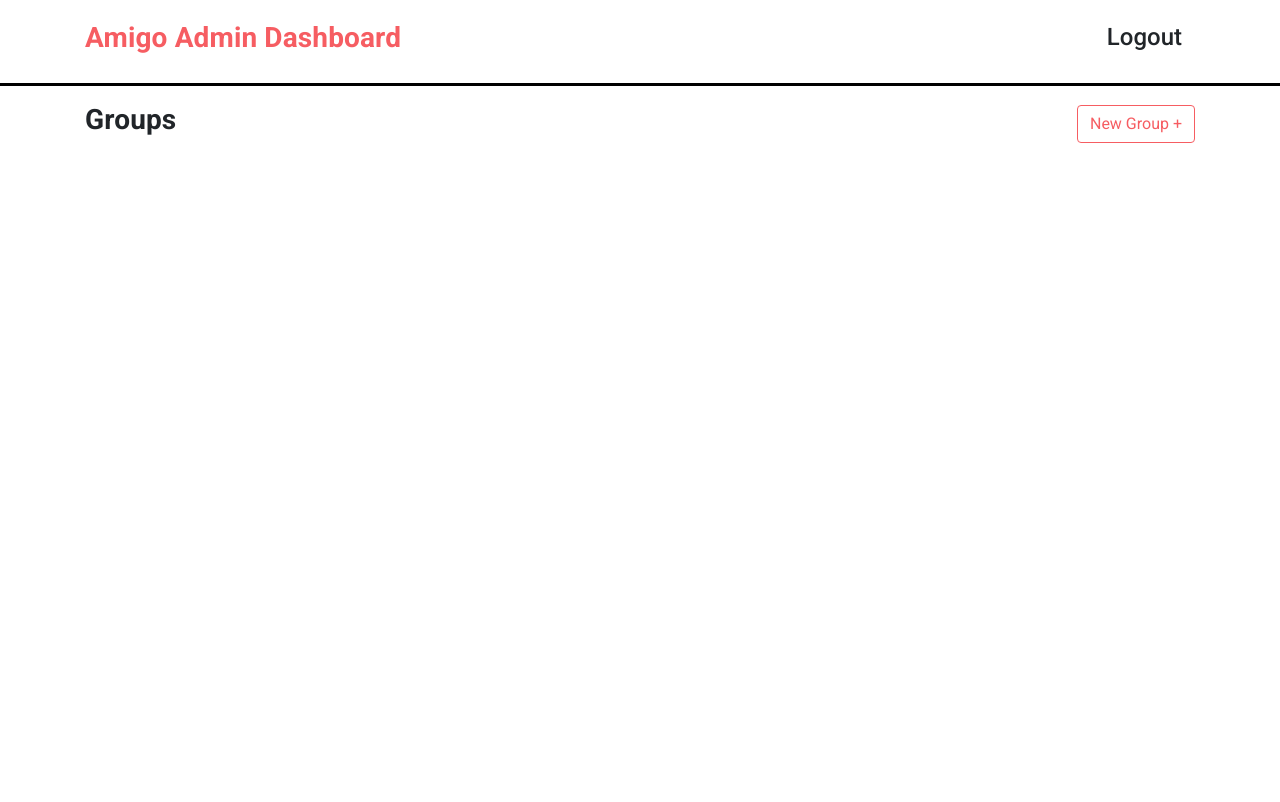
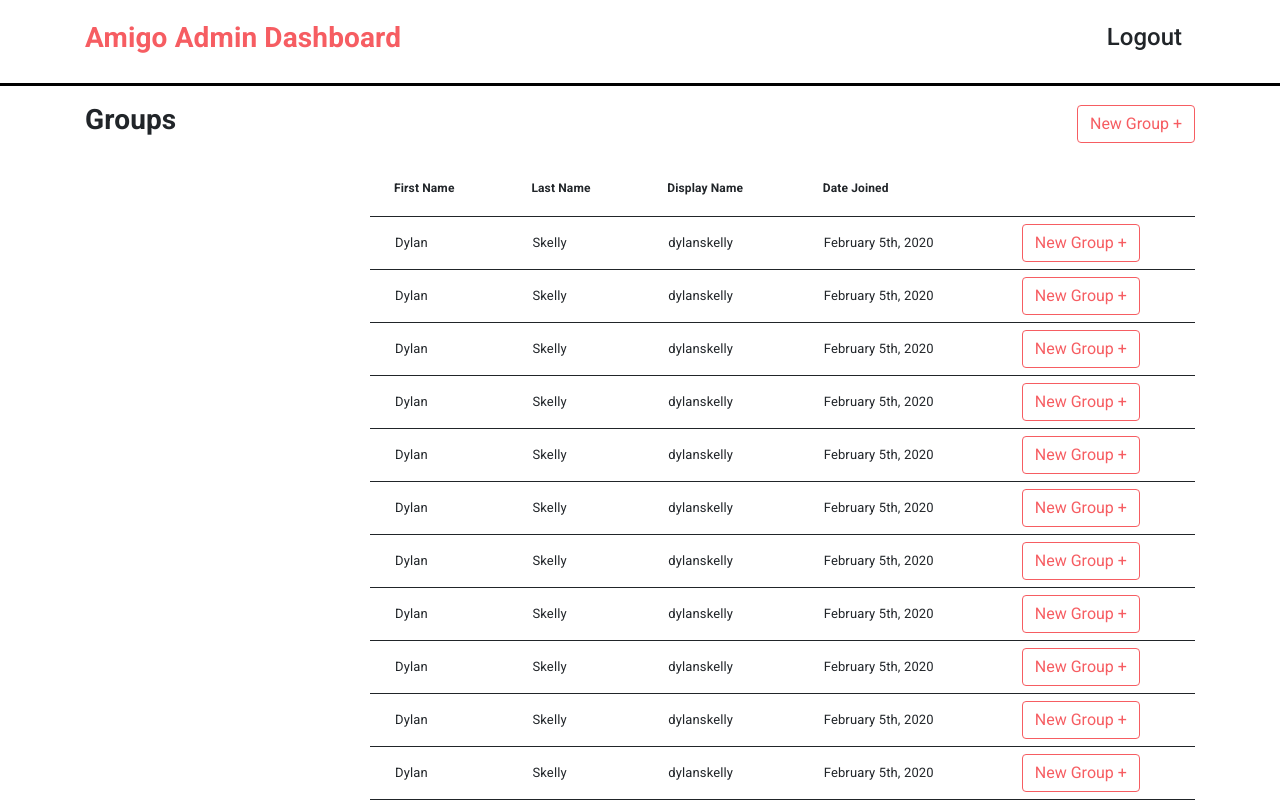
Before and after one commit to Dylans123/Amigo-Web, a Vue app in the folder frontend/: page / in a window 1280 px wide. Shown: the top 802 px of the page. Built offline with nearby package versions, Linux system fonts and the light colour scheme.

Commit message:
Created table and input some dummy data

```diff
--- a/frontend/src/components/Home.vue
+++ b/frontend/src/components/Home.vue
@@ -12,14 +12,47 @@
           <h3><b>Groups</b></h3>
           <button type="button" class="btn btn-outline-primary" v-on:click="logout()">New Group +</button>
         </div>
+        <div class="row">
+          <div class="col-3">
+
+          </div>
+          <div class="col-9">
+            <md-table>
+              <md-table-row>
+                <md-table-head>First Name</md-table-head>
+                <md-table-head>Last Name</md-table-head>
+                <md-table-head>Display Name</md-table-head>
+                <md-table-head>Date Joined</md-table-head>
+                <md-table-head></md-table-head>
+              </md-table-row>
+              <template v-for="user in users">
+                <md-table-row :key="user.displayName">
+                  <md-table-cell>{{ user.firstName }}</md-table-cell>
+                  <md-table-cell>{{ user.lastName }}</md-table-cell>
+                  <md-table-cell>{{ user.displayName }}</md-table-cell>
+                  <md-table-cell>{{ user.dateJoined }}</md-table-cell>
+                  <md-table-cell>
+                    <button type="button" class="btn btn-outline-primary" v-on:click="logout()">New Group +</button>
+                  </md-table-cell>
+                </md-table-row>
+              </template>
+            </md-table>
+          </div>
+        </div>
       </div>
     </div>
 </template>
 <script>
+import generateUsers from "../users.js"
 export default {
   mounted: () => {
     const cookie = document.cookie;
     console.log(cookie.john);
+  },
+  data: function() {
+    return {
+      users: generateUsers()
+    }
   },
   methods: {
     logout: function() {
--- /dev/null
+++ b/frontend/src/users.js
@@ -0,0 +1,169 @@
+function generateUsers() {
+return (
+  [
+    {
+      "firstName": "Dylan",
+      "lastName": "Skelly",
+      "displayName": "dylanskelly",
+      "dateJoined": "February 5th, 2020"
+    },
+    {
+      "firstName": "Dylan",
+      "lastName": "Skelly",
+      "displayName": "dylanskelly",
+      "dateJoined": "February 5th, 2020"
+    },
+    {
+      "firstName": "Dylan",
+      "lastName": "Skelly",
+      "displayName": "dylanskelly",
+      "dateJoined": "February 5th, 2020"
+    },
+    {
+      "firstName": "Dylan",
+      "lastName": "Skelly",
+      "displayName": "dylanskelly",
+      "dateJoined": "February 5th, 2020"
+    },
+    {
+      "firstName": "Dylan",
+      "lastName": "Skelly",
+      "displayName": "dylanskelly",
+      "dateJoined": "February 5th, 2020"
+    },
+    {
+      "firstName": "Dylan",
+      "lastName": "Skelly",
+      "displayName": "dylanskelly",
+      "dateJoined": "February 5th, 2020"
+    },
+    {
+      "firstName": "Dylan",
+      "lastName": "Skelly",
+      "displayName": "dylanskelly",
+      "dateJoined": "February 5th, 2020"
+    },
+    {
+      "firstName": "Dylan",
+      "lastName": "Skelly",
+      "displayName": "dylanskelly",
+      "dateJoined": "February 5th, 2020"
+    },
+    {
+      "firstName": "Dylan",
+      "lastName": "Skelly",
+      "displayName": "dylanskelly",
+      "dateJoined": "February 5th, 2020"
+    },
+    {
+      "firstName": "Dylan",
+      "lastName": "Skelly",
+      "displayName": "dylanskelly",
+      "dateJoined": "February 5th, 2020"
+    },
+    {
+      "firstName": "Dylan",
+      "lastName": "Skelly",
+      "displayName": "dylanskelly",
+      "dateJoined": "February 5th, 2020"
+    },
+    {
+      "firstName": "Dylan",
+      "lastName": "Skelly",
+      "displayName": "dylanskelly",
+      "dateJoined": "February 5th, 2020"
+    },
+    {
+      "firstName": "Dylan",
+      "lastName": "Skelly",
+      "displayName": "dylanskelly",
+      "dateJoined": "February 5th, 2020"
+    },
+    {
+      "firstName": "Dylan",
+      "lastName": "Skelly",
+      "displayName": "dylanskelly",
+      "dateJoined": "February 5th, 2020"
+    },
+    {
+      "firstName": "Dylan",
+      "lastName": "Skelly",
+      "displayName": "dylanskelly",
+      "dateJoined": "February 5th, 2020"
+    },
+    {
+      "firstName": "Dylan",
+      "lastName": "Skelly",
+      "displayName": "dylanskelly",
+      "dateJoined": "February 5th, 2020"
+    },
+    {
+      "firstName": "Dylan",
+      "lastName": "Skelly",
+      "displayName": "dylanskelly",
+      "dateJoined": "February 5th, 2020"
+    },
+    {
+      "firstName": "Dylan",
+      "lastName": "Skelly",
+      "displayName": "dylanskelly",
+      "dateJoined": "February 5th, 2020"
+    },
+    {
+      "firstName": "Dylan",
+      "lastName": "Skelly",
+      "displayName": "dylanskelly",
+      "dateJoined": "February 5th, 2020"
+    },
+    {
+      "firstName": "Dylan",
+      "lastName": "Skelly",
+      "displayName": "dylanskelly",
+      "dateJoined": "February 5th, 2020"
+    },
+    {
+      "firstName": "Dylan",
+      "lastName": "Skelly",
+      "displayName": "dylanskelly",
+      "dateJoined": "February 5th, 2020"
+    },
+    {
+      "firstName": "Dylan",
+      "lastName": "Skelly",
+      "displayName": "dylanskelly",
+      "dateJoined": "February 5th, 2020"
+    },
+    {
+      "firstName": "Dylan",
+      "lastName": "Skelly",
+      "displayName": "dylanskelly",
+      "dateJoined": "February 5th, 2020"
+    },
+    {
+      "firstName": "Dylan",
+      "lastName": "Skelly",
+      "displayName": "dylanskelly",
+      "dateJoined": "February 5th, 2020"
+    },
+    {
+      "firstName": "Dylan",
+      "lastName": "Skelly",
+      "displayName": "dylanskelly",
+      "dateJoined": "February 5th, 2020"
+    },
+    {
+      "firstName": "Dylan",
+      "lastName": "Skelly",
+      "displayName": "dylanskelly",
+      "dateJoined": "February 5th, 2020"
+    },
+    {
+      "firstName": "Dylan",
+      "lastName": "Skelly",
+      "displayName": "dylanskelly",
+      "dateJoined": "February 5th, 2020"
+    }
+  ]
+)}
+
+export default generateUsers;
```
